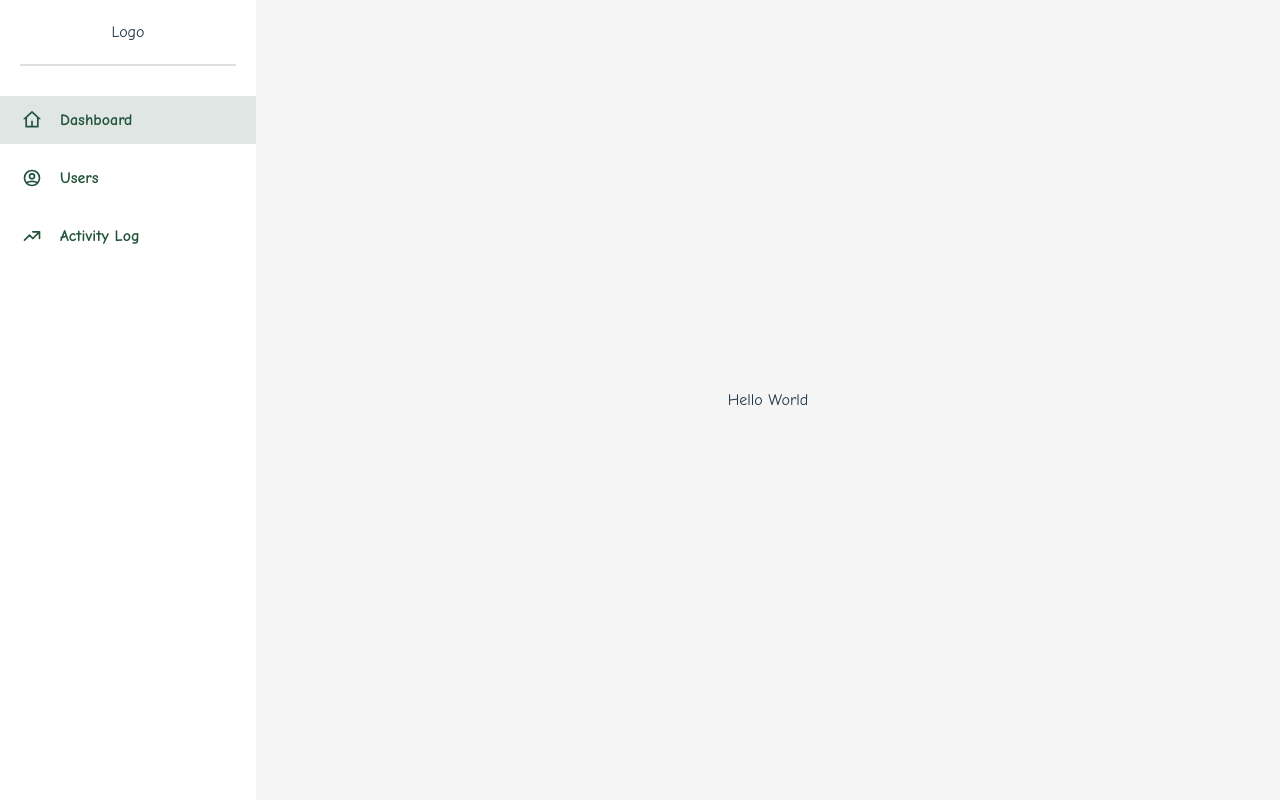
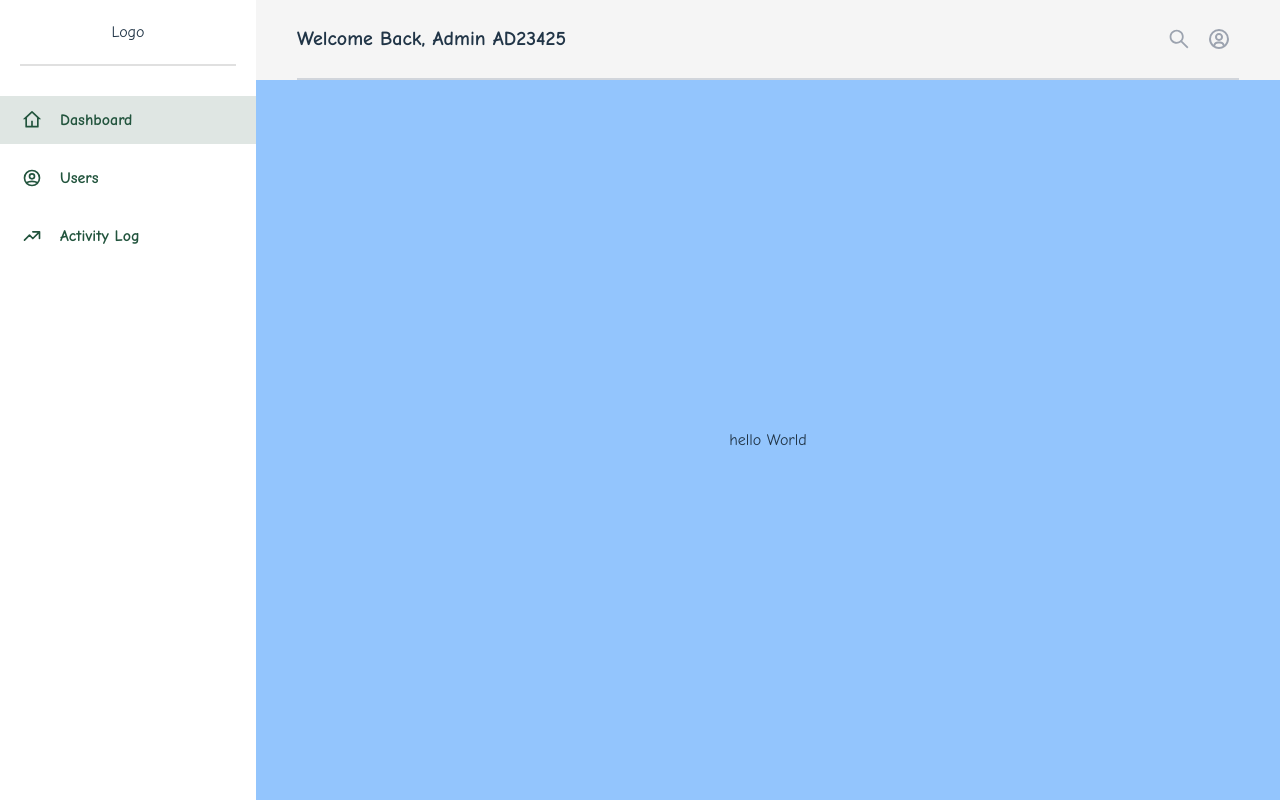
Before and after one commit to TechTours/Tech-Tours-Frontend, a React (Vite) app: page /admin/dashboard in a window 1280 px wide. Built offline with nearby package versions, Linux system fonts and the light colour scheme.

Commit message:
Added the admin header to the dashboard

```diff
--- a/src/components/AdminHeader.tsx
+++ b/src/components/AdminHeader.tsx
@@ -3,12 +3,12 @@ import {AiOutlineSearch} from 'react-icons/ai'
 
 const Header = () => {
     return (
-        <div className="bg-white w-[100vw] flex item-center justify-center ">
-            <div className="w-[92%] flex flex-row items-center border-b-2 border-gray-300 justify-between">
-                <div>LOGO</div>
+        <div className=" w-[100vw] h-[100%] flex item-center justify-center ">
+            <div className="w-[92%] flex flex-row font-bold text-xl items-center border-b-2 border-gray-300 justify-between">
+                <div>Welcome Back, Admin AD23425</div>
                 <div className="flex ">
-                <div className='h-[100%] p-2 flex justify-center items-center text-3xl text-gray-400 font-light'><AiOutlineSearch /></div>
-                    <div className='h-[100%] p-2 flex justify-center items-center text-3xl text-gray-400 font-extralight'><BiUserCircle /></div>
+                <div className='h-[100%] p-2 flex justify-center items-center text-2xl text-gray-400 font-light'><AiOutlineSearch /></div>
+                    <div className='h-[100%] p-2 flex justify-center items-center text-2xl text-gray-400 font-extralight'><BiUserCircle /></div>
                 </div>
             </div>
         </div>
--- a/src/pages/Dashboard.tsx
+++ b/src/pages/Dashboard.tsx
@@ -1,3 +1,5 @@
+import AdminHeader from "../components/AdminHeader";
+
 import SideBarDash from "../components/SideBarDash";
 
 const Dashboard = () => {
@@ -6,7 +8,12 @@ const Dashboard = () => {
             <div className="w-[20%] h-[100%] flex flex-col bg-white justify-center items-center">
                 <SideBarDash />
             </div>
-            <div className="w-[80%] h-[100%] flex flex-col bg-[#F5F5F5] justify-center items-center">Hello World</div>
+            <div className="w-[80%] h-[100%] flex flex-col bg-[#F5F5F5] justify-center items-center">
+                <div className="w-[100%] h-[10%]  flex flex-row justify-center items-center">
+                    <AdminHeader />
+                </div>
+                <div className="w-[100%] h-[90%] bg-blue-300 flex flex-row justify-center items-center">hello World</div>
+            </div>
         </div>
      );
 }
```
